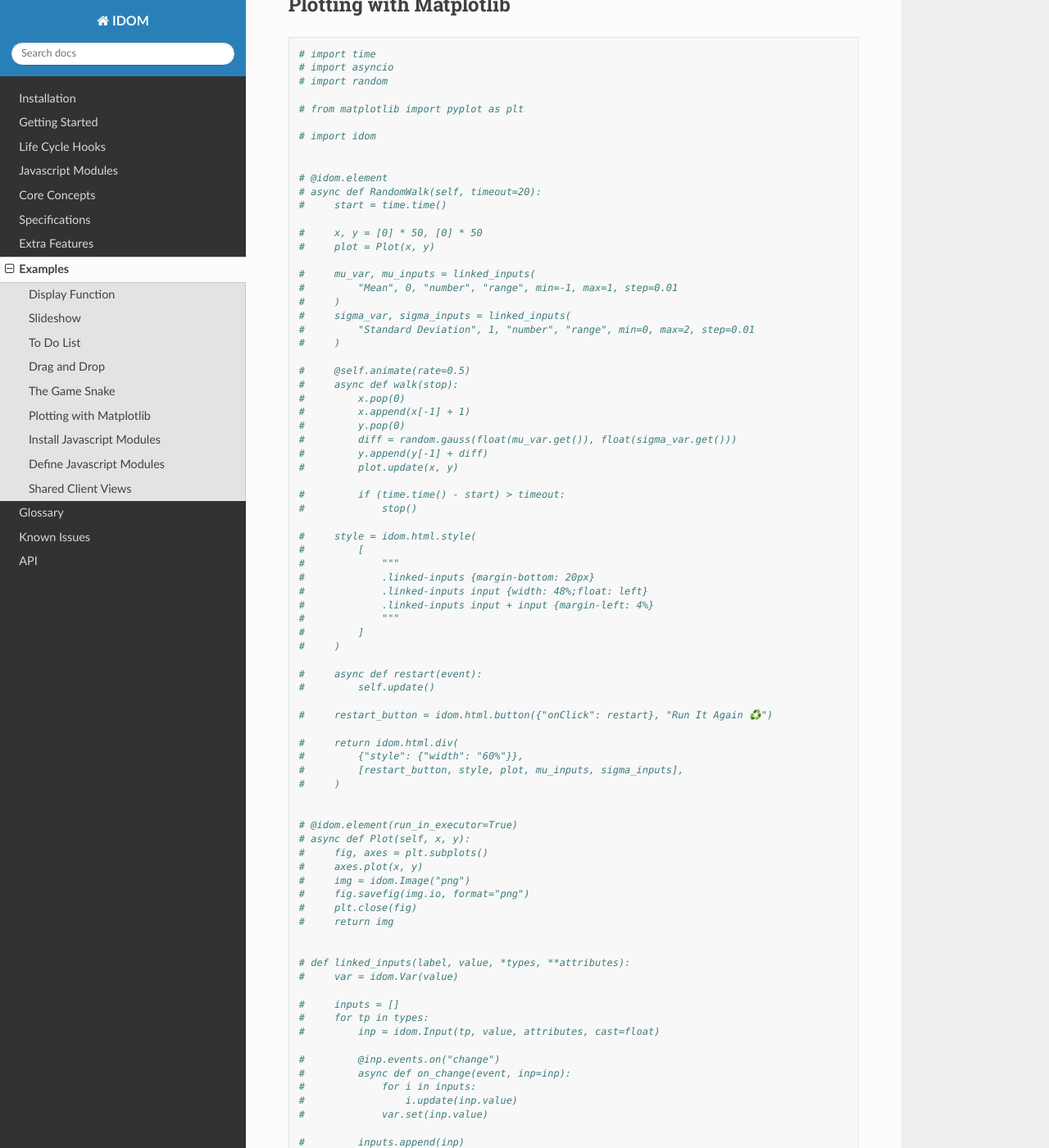
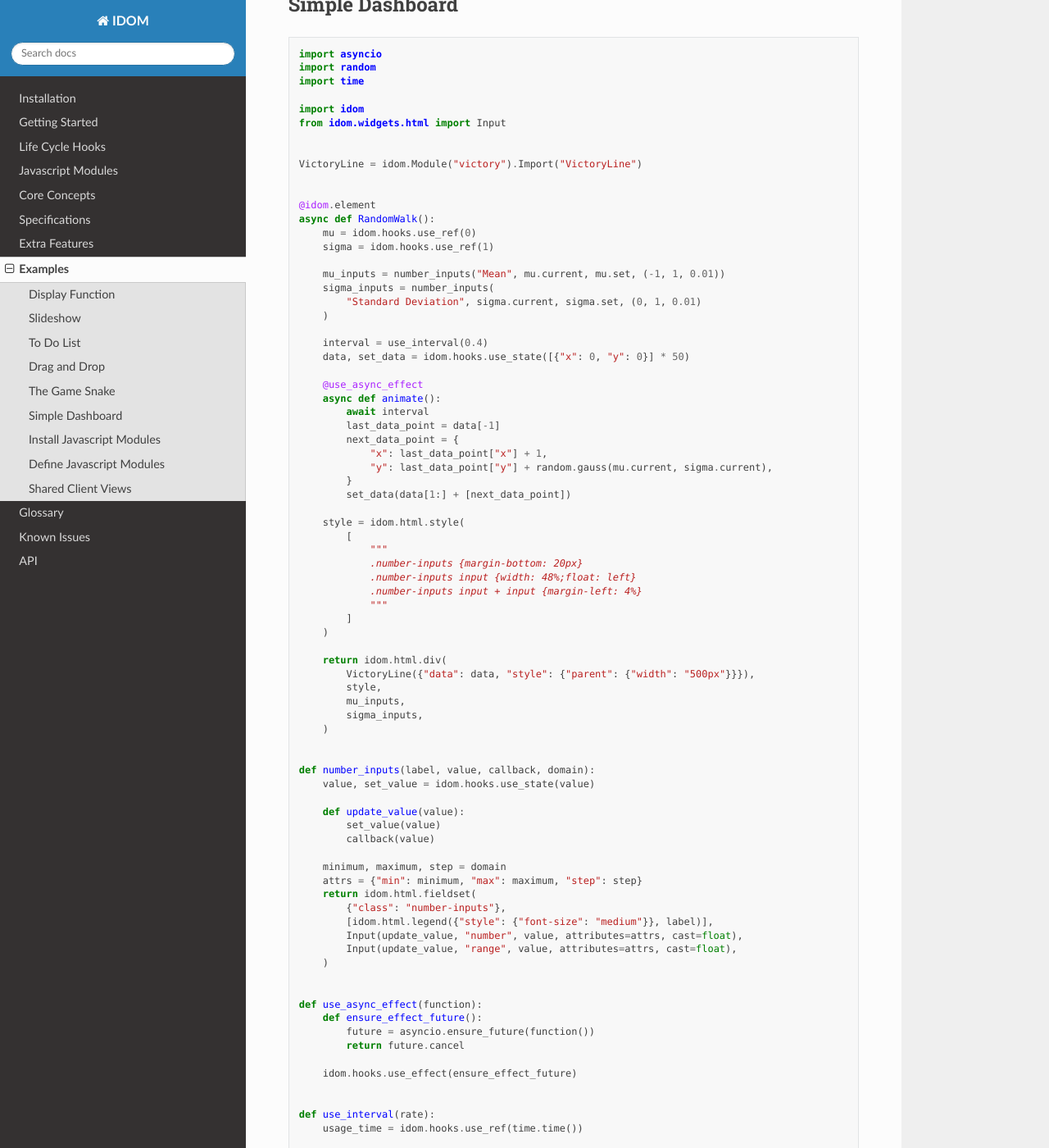
Before and after one commit to DarylPastidio/reactpy, a Sphinx documentation site: the page built from docs/source/examples.rst, in a window 1280 px wide and 1400 px high, scrolled down 6529 px. Shown: the whole window at 82% size. Built offline with Sphinx 7.4.7 and the Read the Docs theme 2.0.0, drawn with Linux system fonts in a browser that asks for light colours; pages that are not in the unit, such as notebooks, are missing from menus; the version number could not be read and is left out; some of the changed text lies outside the part shown.

Commit message:
add simple dashboard example, but found bug
old elements appear to still be triggering updates since
renders are delayed, a subsiquent update may remove the
element before its update has been completed. maybe remove
the update queue?

```diff
--- a/docs/source/examples.rst
+++ b/docs/source/examples.rst
@@ -108,14 +108,14 @@ Slow internet may cause inconsistent frame pacing 😅
 .. interactive-widget:: snake_game
 
 
-Plotting with Matplotlib
-------------------------
+Simple Dashboard
+----------------
 
-.. literalinclude:: examples/matplotlib_animation.py
+.. literalinclude:: examples/simple_dashboard.py
 
 Try interacting with the sliders 📈
 
-.. interactive-widget:: matplotlib_animation
+.. interactive-widget:: simple_dashboard
 
 
 Install Javascript Modules
--- /dev/null
+++ b/docs/source/examples/simple_dashboard.py
@@ -0,0 +1,88 @@
+import asyncio
+import random
+import time
+
+import idom
+from idom.widgets.html import Input
+
+
+VictoryLine = idom.Module("victory").Import("VictoryLine")
+
+
+@idom.element
+async def RandomWalk():
+    mu = idom.hooks.use_ref(0)
+    sigma = idom.hooks.use_ref(1)
+
+    mu_inputs = number_inputs("Mean", mu.current, mu.set, (-1, 1, 0.01))
+    sigma_inputs = number_inputs(
+        "Standard Deviation", sigma.current, sigma.set, (0, 1, 0.01)
+    )
+
+    interval = use_interval(0.4)
+    data, set_data = idom.hooks.use_state([{"x": 0, "y": 0}] * 50)
+
+    @use_async_effect
+    async def animate():
+        await interval
+        last_data_point = data[-1]
+        next_data_point = {
+            "x": last_data_point["x"] + 1,
+            "y": last_data_point["y"] + random.gauss(mu.current, sigma.current),
+        }
+        set_data(data[1:] + [next_data_point])
+
+    style = idom.html.style(
+        [
+            """
+            .number-inputs {margin-bottom: 20px}
+            .number-inputs input {width: 48%;float: left}
+            .number-inputs input + input {margin-left: 4%}
+            """
+        ]
+    )
+
+    return idom.html.div(
+        VictoryLine({"data": data, "style": {"parent": {"width": "500px"}}}),
+        style,
+        mu_inputs,
+        sigma_inputs,
+    )
+
+
+def number_inputs(label, value, callback, domain):
+    value, set_value = idom.hooks.use_state(value)
+
+    def update_value(value):
+        set_value(value)
+        callback(value)
+
+    minimum, maximum, step = domain
+    attrs = {"min": minimum, "max": maximum, "step": step}
+    return idom.html.fieldset(
+        {"class": "number-inputs"},
+        [idom.html.legend({"style": {"font-size": "medium"}}, label)],
+        Input(update_value, "number", value, attributes=attrs, cast=float),
+        Input(update_value, "range", value, attributes=attrs, cast=float),
+    )
+
+
+def use_async_effect(function):
+    def ensure_effect_future():
+        future = asyncio.ensure_future(function())
+        return future.cancel
+
+    idom.hooks.use_effect(ensure_effect_future)
+
+
+def use_interval(rate):
+    usage_time = idom.hooks.use_ref(time.time())
+
+    async def interval():
+        await asyncio.sleep(rate - (time.time() - usage_time.current))
+        usage_time.current = time.time()
+
+    return interval()
+
+
+display(RandomWalk)
```
Also changed, not shown: docs/source/examples/matplotlib_animation.py (deleted, +0 -91 lines), 3 other files.
